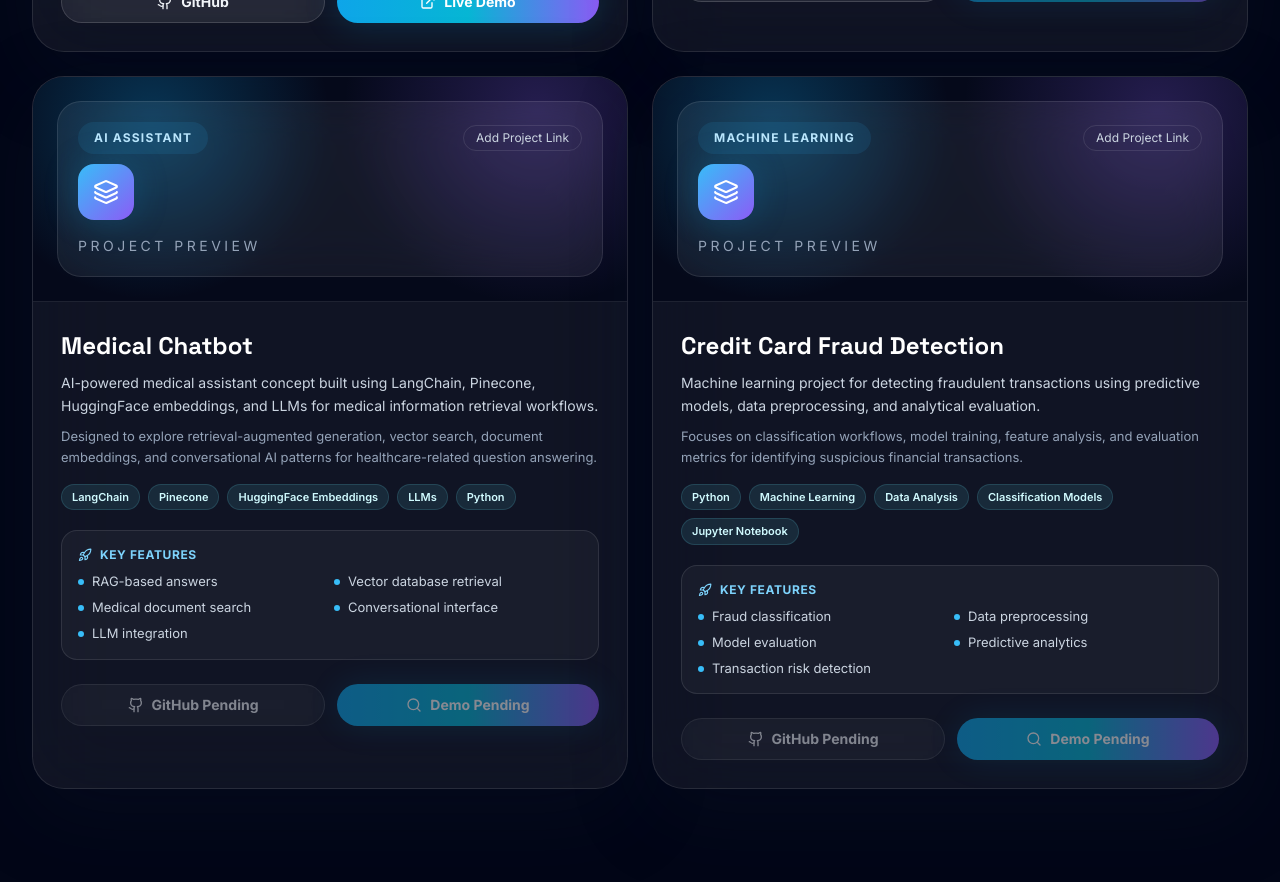
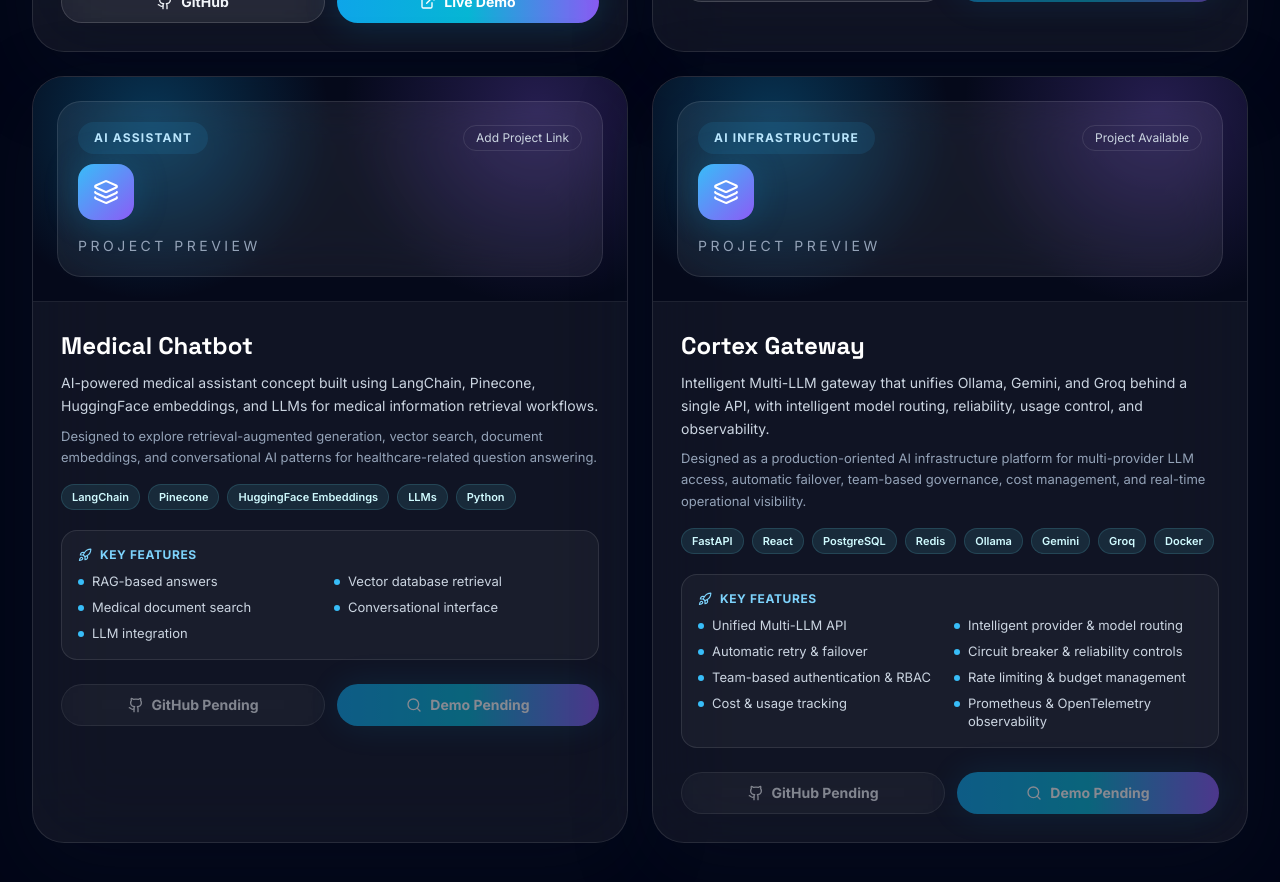
Before and after one commit to pavaner2007/Pavan_Portfoilio, a React (Vite) app: page / in a window 1280 px wide. Shown: the part 4640-5522 px from the top of the page. Built offline with nearby package versions, Linux system fonts and the light colour scheme.

Commit message:
feat(projects): replace credit card fraud detection with Cortex Gateway

```diff
--- a/src/data/portfolio.ts
+++ b/src/data/portfolio.ts
@@ -168,18 +168,27 @@
     type: 'AI'
   },
   {
-    title: 'Credit Card Fraud Detection',
-    category: 'Machine Learning',
+    title: 'Cortex Gateway',
+    category: 'AI Infrastructure',
     description:
-      'Machine learning project for detecting fraudulent transactions using predictive models, data preprocessing, and analytical evaluation.',
+      'Intelligent Multi-LLM gateway that unifies Ollama, Gemini, and Groq behind a single API, with intelligent model routing, reliability, usage control, and observability.',
     longDescription:
-      'Focuses on classification workflows, model training, feature analysis, and evaluation metrics for identifying suspicious financial transactions.',
-    tech: ['Python', 'Machine Learning', 'Data Analysis', 'Classification Models', 'Jupyter Notebook'],
-    features: ['Fraud classification', 'Data preprocessing', 'Model evaluation', 'Predictive analytics', 'Transaction risk detection'],
+      'Designed as a production-oriented AI infrastructure platform for multi-provider LLM access, automatic failover, team-based governance, cost management, and real-time operational visibility.',
+    tech: ['FastAPI', 'React', 'PostgreSQL', 'Redis', 'Ollama', 'Gemini', 'Groq', 'Docker'],
+    features: [
+      'Unified Multi-LLM API',
+      'Intelligent provider & model routing',
+      'Automatic retry & failover',
+      'Circuit breaker & reliability controls',
+      'Team-based authentication & RBAC',
+      'Rate limiting & budget management',
+      'Cost & usage tracking',
+      'Prometheus & OpenTelemetry observability'
+    ],
     github: '',
     live: '',
-    status: 'Add Project Link',
-    type: 'ML'
+    status: 'Project Available',
+    type: 'AI'
   }
 ]
 
```
